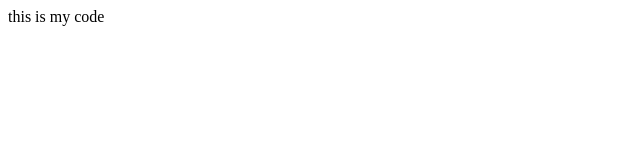
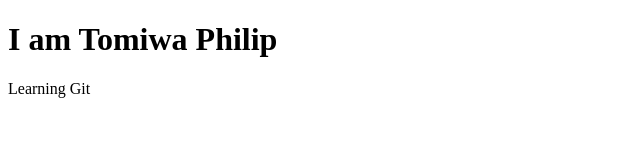
Before and after one commit to Xperienced-Tekie/code, a plain HTML site: page index.html in a window 1280 px wide. Shown: the whole page, without its empty margins (0-640 px from the left). Drawn offline with Linux system fonts and the light colour scheme.

Commit message:
update index.html

```diff
--- a/index.html
+++ b/index.html
@@ -6,6 +6,7 @@
     <title>Document</title>
 </head>
 <body>
-    this is my code
+    <h1>I am Tomiwa Philip</h1>
+    <p>Learning Git</p>
 </body>
 </html>
```
